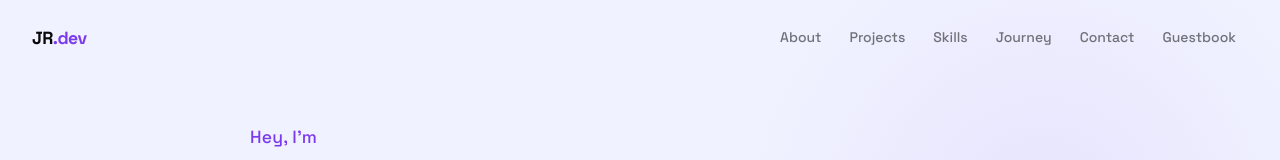
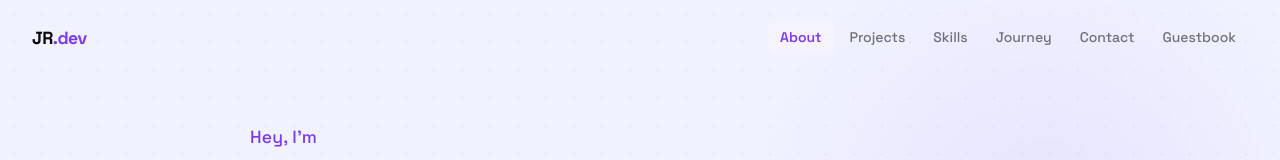
Before and after one commit to jerryrodelas/personal-page, a React (Vite) app: page / in a window 1280 px wide. Shown: the top 160 px of the page. Built offline with nearby package versions, Linux system fonts and the light colour scheme.

Commit message:
Add scroll progress, dot pattern, custom scrollbar, active nav

```diff
--- a/src/App.jsx
+++ b/src/App.jsx
@@ -1,4 +1,5 @@
 import './App.css'
+import ScrollProgress from './components/ScrollProgress'
 import Navbar    from './components/Navbar'
 import About     from './components/About'
 import Stats     from './components/Stats'
@@ -12,6 +13,7 @@ import Footer    from './components/Footer'
 export default function App() {
   return (
     <>
+      <ScrollProgress />
       <Navbar />
       <main>
         <About />
--- a/src/components/Navbar.css
+++ b/src/components/Navbar.css
@@ -53,6 +53,12 @@
   background: var(--color-surface);
 }
 
+.navbar__links a.navbar__link--active {
+  color: var(--color-accent);
+  background: var(--color-accent-light);
+  font-weight: 600;
+}
+
 /* Burger */
 .navbar__burger {
   display: none;
--- a/src/components/Navbar.jsx
+++ b/src/components/Navbar.jsx
@@ -6,11 +6,27 @@ const links = ['About', 'Projects', 'Skills', 'Journey', 'Contact', 'Guestbook']
 export default function Navbar() {
   const [scrolled, setScrolled] = useState(false)
   const [menuOpen, setMenuOpen] = useState(false)
+  const [active, setActive] = useState('About')
 
   useEffect(() => {
     const onScroll = () => setScrolled(window.scrollY > 20)
-    window.addEventListener('scroll', onScroll)
+    window.addEventListener('scroll', onScroll, { passive: true })
     return () => window.removeEventListener('scroll', onScroll)
+  }, [])
+
+  useEffect(() => {
+    const observers = []
+    links.forEach(link => {
+      const el = document.getElementById(link.toLowerCase())
+      if (!el) return
+      const observer = new IntersectionObserver(
+        ([entry]) => { if (entry.isIntersecting) setActive(link) },
+        { threshold: 0.4 }
+      )
+      observer.observe(el)
+      observers.push(observer)
+    })
+    return () => observers.forEach(o => o.disconnect())
   }, [])
 
   const handleNav = (e, id) => {
@@ -27,7 +43,12 @@ export default function Navbar() {
 
       <nav className={`navbar__links${menuOpen ? ' navbar__links--open' : ''}`}>
         {links.map(link => (
-          <a key={link} href={`#${link.toLowerCase()}`} onClick={e => handleNav(e, link)}>
+          <a
+            key={link}
+            href={`#${link.toLowerCase()}`}
+            onClick={e => handleNav(e, link)}
+            className={active === link ? 'navbar__link--active' : ''}
+          >
             {link}
           </a>
         ))}
--- /dev/null
+++ b/src/components/ScrollProgress.css
@@ -0,0 +1,10 @@
+.scroll-progress {
+  position: fixed;
+  top: 0;
+  left: 0;
+  height: 3px;
+  background: linear-gradient(90deg, var(--color-accent), #a855f7);
+  z-index: 200;
+  transition: width 0.1s ease;
+  border-radius: 0 2px 2px 0;
+}
--- /dev/null
+++ b/src/components/ScrollProgress.jsx
@@ -0,0 +1,18 @@
+import { useState, useEffect } from 'react'
+import './ScrollProgress.css'
+
+export default function ScrollProgress() {
+  const [progress, setProgress] = useState(0)
+
+  useEffect(() => {
+    const onScroll = () => {
+      const scrollTop = window.scrollY
+      const docHeight = document.documentElement.scrollHeight - window.innerHeight
+      setProgress(docHeight > 0 ? (scrollTop / docHeight) * 100 : 0)
+    }
+    window.addEventListener('scroll', onScroll, { passive: true })
+    return () => window.removeEventListener('scroll', onScroll)
+  }, [])
+
+  return <div className="scroll-progress" style={{ width: `${progress}%` }} />
+}
--- a/src/index.css
+++ b/src/index.css
@@ -27,8 +27,19 @@ body {
   color: var(--color-text);
   line-height: 1.6;
   -webkit-font-smoothing: antialiased;
+  background-image: radial-gradient(circle, rgba(124, 58, 237, 0.07) 1px, transparent 1px);
+  background-size: 28px 28px;
 }
 img { max-width: 100%; display: block; }
+
+/* ── Custom scrollbar ────────────────────────────────────────────────────── */
+::-webkit-scrollbar { width: 6px; }
+::-webkit-scrollbar-track { background: var(--color-bg); }
+::-webkit-scrollbar-thumb {
+  background: var(--color-accent);
+  border-radius: 999px;
+}
+::-webkit-scrollbar-thumb:hover { background: var(--color-accent-hover); }
 
 /* ── Layout ──────────────────────────────────────────────────────────────── */
 .container {
```
